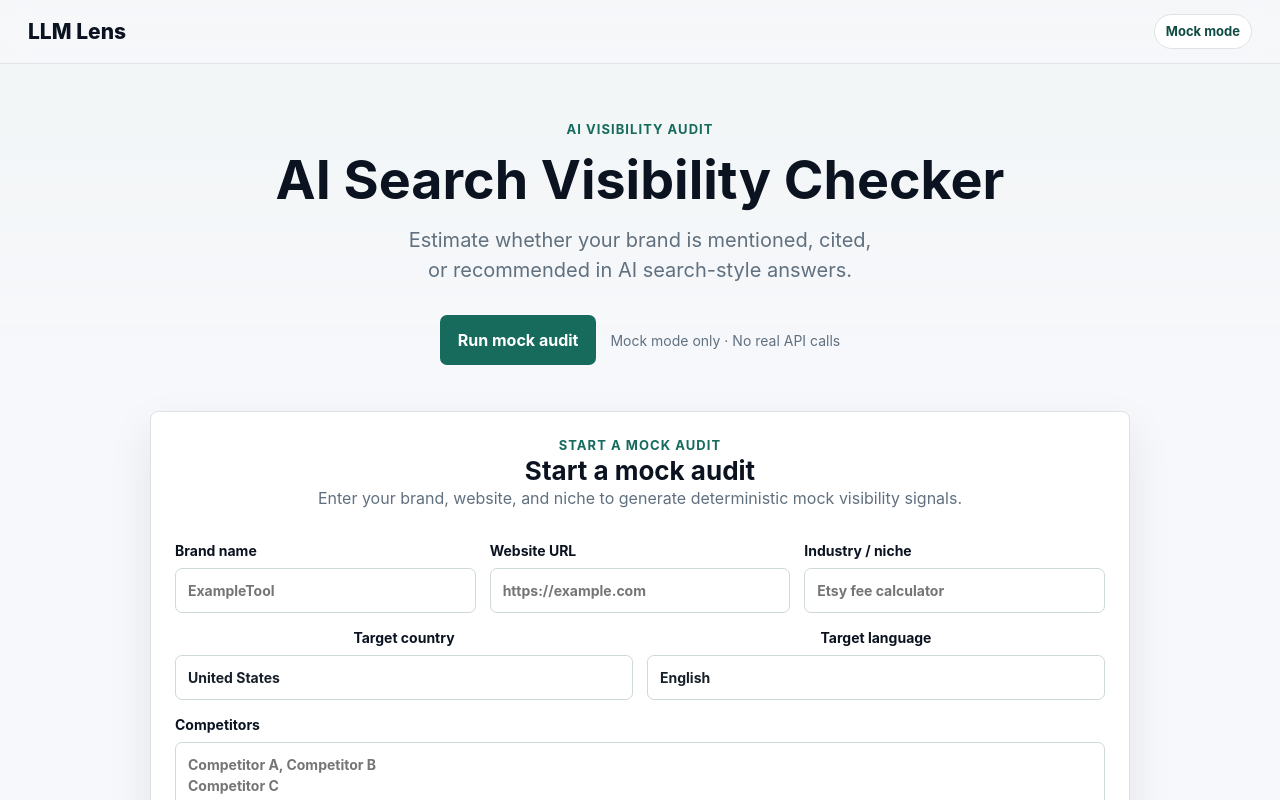
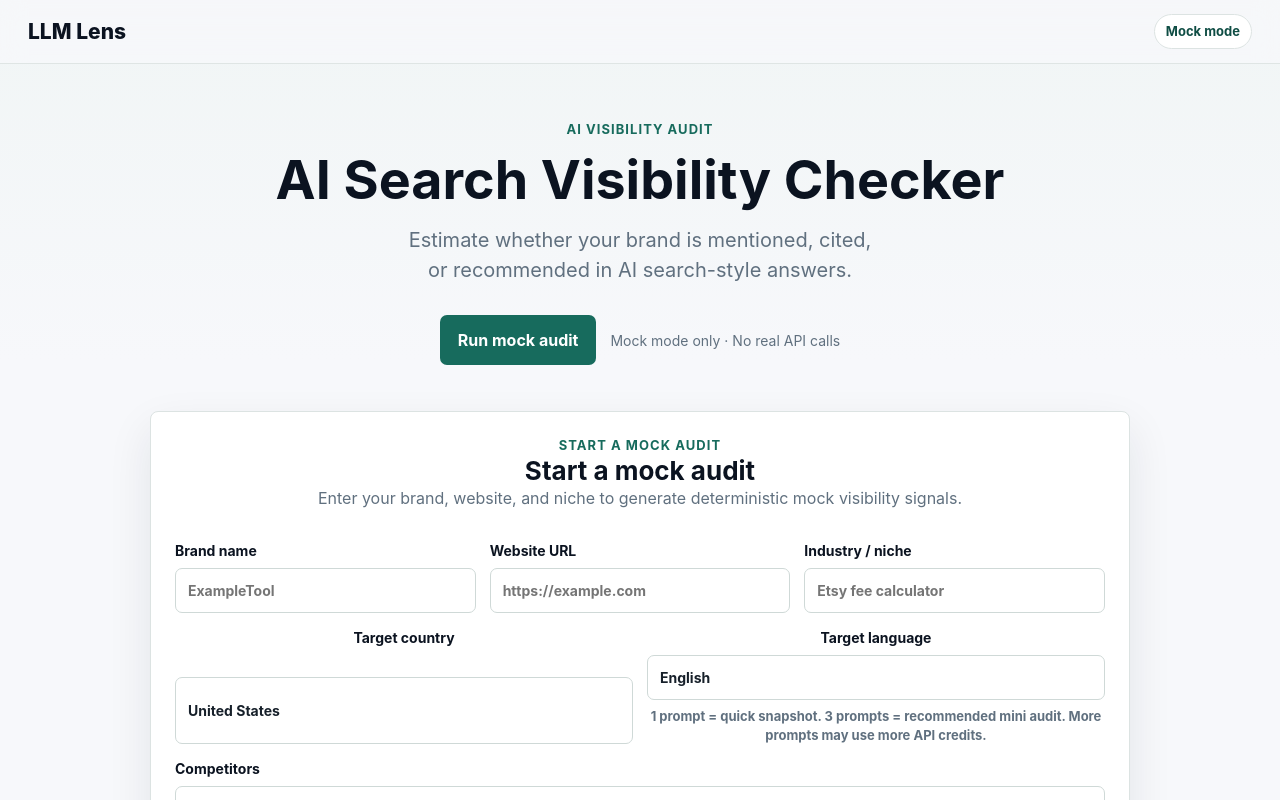
Before and after one commit to EricKim1895/llmlens, a React (Vite) app: page / in a window 1280 px wide. Shown: the top 800 px of the page. Built offline with nearby package versions, Linux system fonts and the light colour scheme.

Commit message:
Recommend three-prompt mini audit

```diff
--- a/src/App.tsx
+++ b/src/App.tsx
@@ -12,7 +12,7 @@ const DEFAULT_FORM = {
   targetCountry: 'United States',
   targetLanguage: 'English',
   competitors: '',
-  numberOfPrompts: 10,
+  numberOfPrompts: 3,
   searchEngine: 'mock' as SearchEngine,
 }
 
@@ -289,6 +289,13 @@ function App() {
                   updateField('targetLanguage', event.target.value)
                 }
               />
+              <span className="help-text prompt-help">
+                1 prompt = quick snapshot. 3 prompts = recommended mini audit.
+                More prompts may use more API credits.
+                {isPerplexityMode ? (
+                  <strong>Recommended: 3 prompts</strong>
+                ) : null}
+              </span>
             </label>
           </div>
 
--- a/src/styles.css
+++ b/src/styles.css
@@ -192,6 +192,17 @@ a {
 
 .signal-grid b {
   color: var(--accent-dark);
+}
+
+.prompt-help {
+  display: grid;
+  gap: 6px;
+  line-height: 1.45;
+}
+
+.prompt-help strong {
+  color: var(--accent-dark);
+  font-size: 12px;
 }
 
 .section {
```
